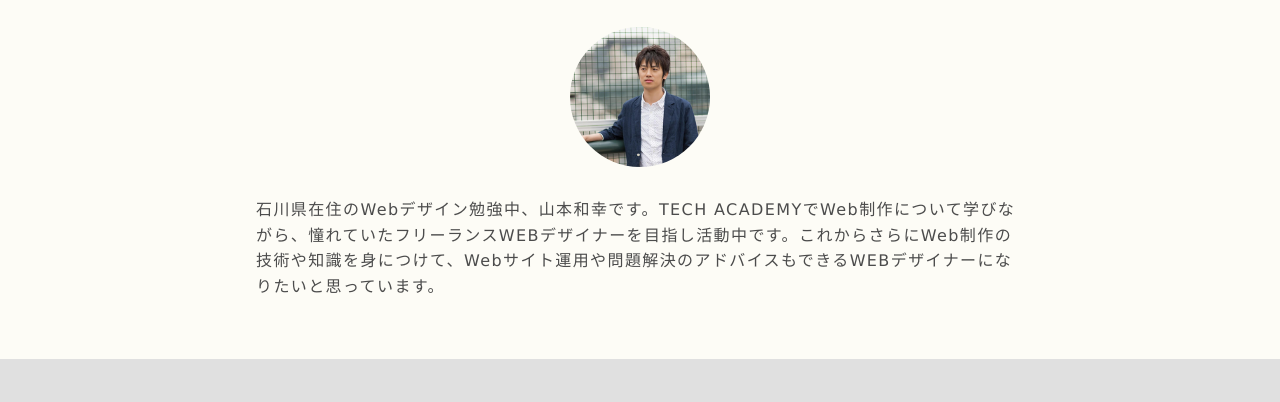
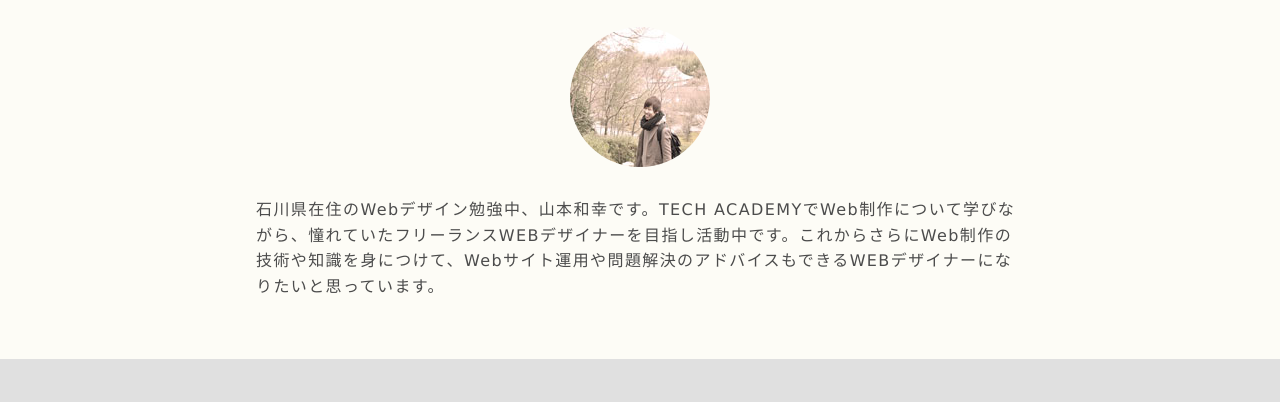
Before and after one commit to kazuu25/kazuu25.github.io, a plain HTML site: page index.html in a window 1280 px wide. Shown: the part 203-605 px from the top of the page. Drawn offline with nearby package versions, Linux system fonts and the light colour scheme.

Commit message:
second commit

```diff
--- a/index.html
+++ b/index.html
@@ -12,7 +12,7 @@
   <body><!--header-->
     <header><a href="#contact" class="button-contact"><i aria-label="お問い合わせ" class="fa fa-envelope-o"></i></a>
       <div class="profile">
-        <h1 class="site-title abel uppercase text-center">Web Designer <span>KAZUYUKI YAMAMOTO</span></h1><img src="./images/img_profile.jpg" alt="プロフィール写真" width="140" height="140" class="block-center profile-icon">
+        <h1 class="site-title abel uppercase text-center">Web Designer <span>KAZUYUKI YAMAMOTO</span></h1><img src="./images/TECHACADEMY.jpg" alt="プロフィール写真" width="140" height="140" class="block-center profile-icon">
         <p>石川県在住のWebデザイン勉強中、山本和幸です。TECH ACADEMYでWeb制作について学びながら、憧れていたフリーランスWEBデザイナーを目指し活動中です。これからさらにWeb制作の技術や知識を身につけて、Webサイト運用や問題解決のアドバイスもできるWEBデザイナーになりたいと思っています。</p>
       </div>
     </header><!--contents-->
```
Also changed, not shown: images/TECHACADEMY.jpg (added).
